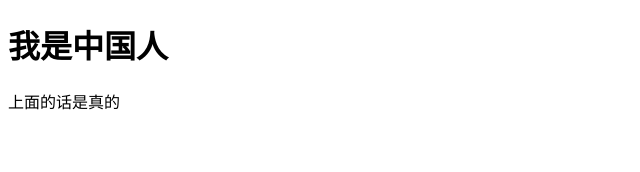
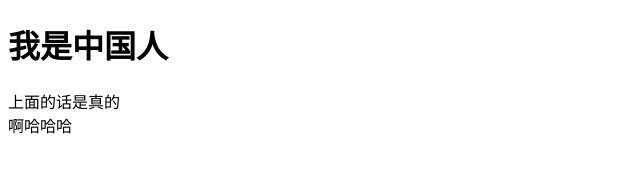
Before and after one commit to rzx123974933/test002, a plain HTML site: page index.html in a window 1280 px wide. Shown: the whole page, without its empty margins (0-640 px from the left). Drawn offline with Linux system fonts and the light colour scheme.

Commit message:
添加了哈哈哈

```diff
--- a/index.html
+++ b/index.html
@@ -9,5 +9,6 @@
 <body>
     <h1>我是中国人</h1>
     <div>上面的话是真的</div>
+    <div>啊哈哈哈</div>
 </body>
 </html>
```
